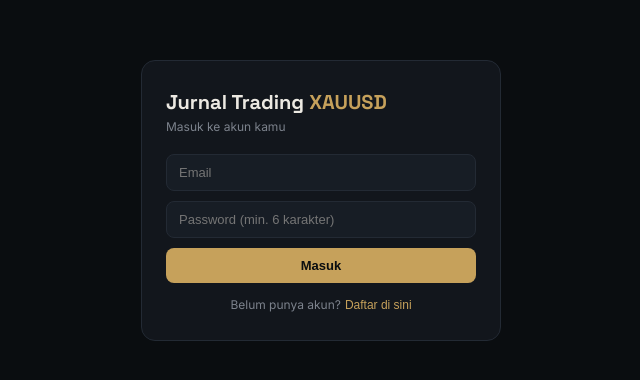
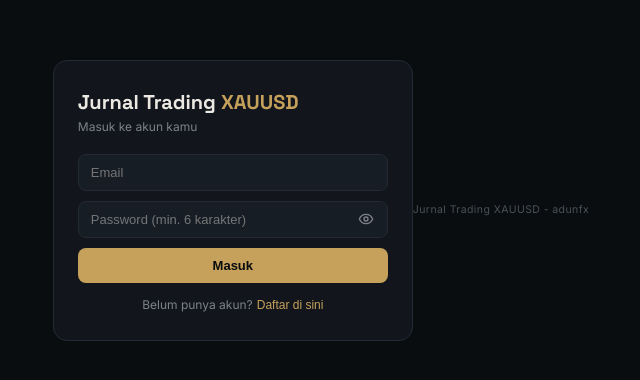
Before and after one commit to romadhan3mm-cloud/jurnal-xauusd, a React (Vite) app: page / in a window 1280 px wide. Shown: the part 200-580 px from the top of the page, without its empty margins (319-959 px from the left). Built offline with nearby package versions, Linux system fonts and the light colour scheme; no server answers.

Commit message:
Update Auth.jsx

```diff
--- a/src/Auth.jsx
+++ b/src/Auth.jsx
@@ -1,6 +1,6 @@
 import React, { useState } from "react";
 import { supabase } from "./supabaseClient.js";
-import { Loader2 } from "lucide-react";
+import { Loader2, Eye, EyeOff } from "lucide-react";
 
 const AUTH_CSS = `
 @import url('https://fonts.googleapis.com/css2?family=Space+Grotesk:wght@600;700&family=Inter:wght@400;500;600&display=swap');
@@ -10,10 +10,16 @@ const AUTH_CSS = `
 .auth-sub { font-size: 12px; color: #7C828C; margin: 0 0 20px; }
 .auth-input { width: 100%; background: #171D25; border: 1px solid #232A34; color: #ECE9E2; border-radius: 8px; padding: 10px 12px; font-size: 13px; outline: none; margin-bottom: 10px; box-sizing: border-box; }
 .auth-input:focus { border-color: #8A7240; }
+.auth-pass-wrap { position: relative; margin-bottom: 10px; }
+.auth-pass-wrap .auth-input { margin-bottom: 0; padding-right: 38px; }
+.auth-pass-toggle { position: absolute; right: 10px; top: 50%; transform: translateY(-50%); background: none; border: none; color: #7C828C; cursor: pointer; display: flex; align-items: center; justify-content: center; padding: 4px; }
+.auth-pass-toggle:hover { color: #C6A15B; }
 .auth-btn { width: 100%; background: #C6A15B; color: #0A0D10; font-weight: 600; font-size: 13px; padding: 10px 0; border-radius: 8px; border: none; cursor: pointer; display: flex; align-items: center; justify-content: center; gap: 6px; }
 .auth-btn:disabled { opacity: 0.6; cursor: not-allowed; }
 .auth-switch { text-align: center; font-size: 12px; color: #7C828C; margin-top: 14px; }
 .auth-switch button { background: none; border: none; color: #C6A15B; cursor: pointer; font-size: 12px; padding: 0; margin-left: 4px; }
+.auth-watermark { text-align: center; margin-top: 18px; font-size: 10.5px; color: #4A5158; letter-spacing: 0.04em; }
+.auth-watermark span { color: #8A7240; }
 .auth-error { background: rgba(239,91,80,0.1); border: 1px solid rgba(239,91,80,0.3); color: #EF5B50; font-size: 12px; padding: 8px 10px; border-radius: 6px; margin-bottom: 12px; }
 .auth-info { background: rgba(63,195,126,0.1); border: 1px solid rgba(63,195,126,0.3); color: #3FC37E; font-size: 12px; padding: 8px 10px; border-radius: 6px; margin-bottom: 12px; }
 .auth-spin { animation: auth-spin-kf 1s linear infinite; }
@@ -24,6 +30,7 @@ export default function Auth() {
   const [mode, setMode] = useState("login"); // "login" | "signup"
   const [email, setEmail] = useState("");
   const [password, setPassword] = useState("");
+  const [showPassword, setShowPassword] = useState(false);
   const [loading, setLoading] = useState(false);
   const [error, setError] = useState("");
   const [info, setInfo] = useState("");
@@ -77,9 +84,10 @@ export default function Auth() {
             autoComplete="email"
             required
           />
+          <div className="auth-pass-wrap">
             <input
               className="auth-input"
-            type="password"
+              type={showPassword ? "text" : "password"}
               placeholder="Password (min. 6 karakter)"
               value={password}
               onChange={(e) => setPassword(e.target.value)}
@@ -87,6 +95,17 @@ export default function Auth() {
               minLength={6}
               required
             />
+            <button
+              type="button"
+              className="auth-pass-toggle"
+              onClick={() => setShowPassword((v) => !v)}
+              tabIndex={-1}
+              aria-label={showPassword ? "Sembunyikan password" : "Tampilkan password"}
+              title={showPassword ? "Sembunyikan password" : "Tampilkan password"}
+            >
+              {showPassword ? <EyeOff size={16} /> : <Eye size={16} />}
+            </button>
+          </div>
           <button className="auth-btn" type="submit" disabled={loading}>
             {loading && <Loader2 size={14} className="auth-spin" />}
             {mode === "login" ? "Masuk" : "Daftar"}
@@ -100,6 +119,10 @@ export default function Auth() {
           </button>
         </div>
       </div>
+
+      <div className="auth-watermark">
+        Jurnal Trading XAUUSD - adunfx
+      </div>
     </div>
   );
 }
```
Lines whose indentation alone changed are shown as unchanged.
